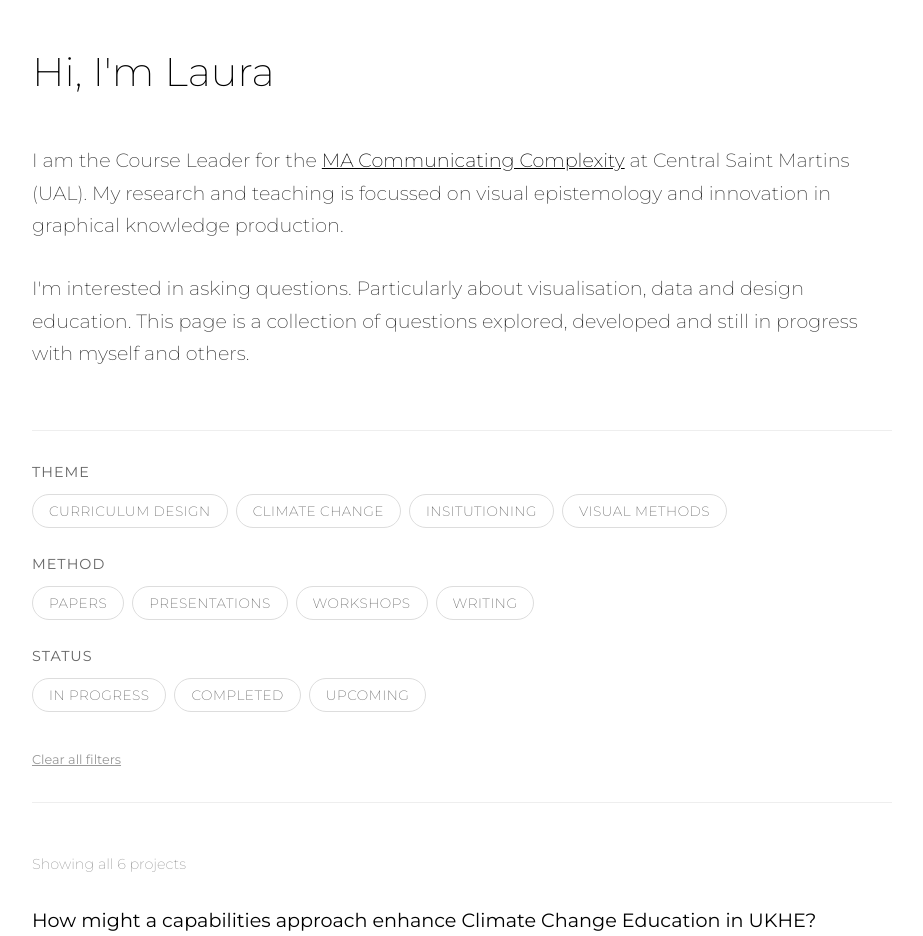
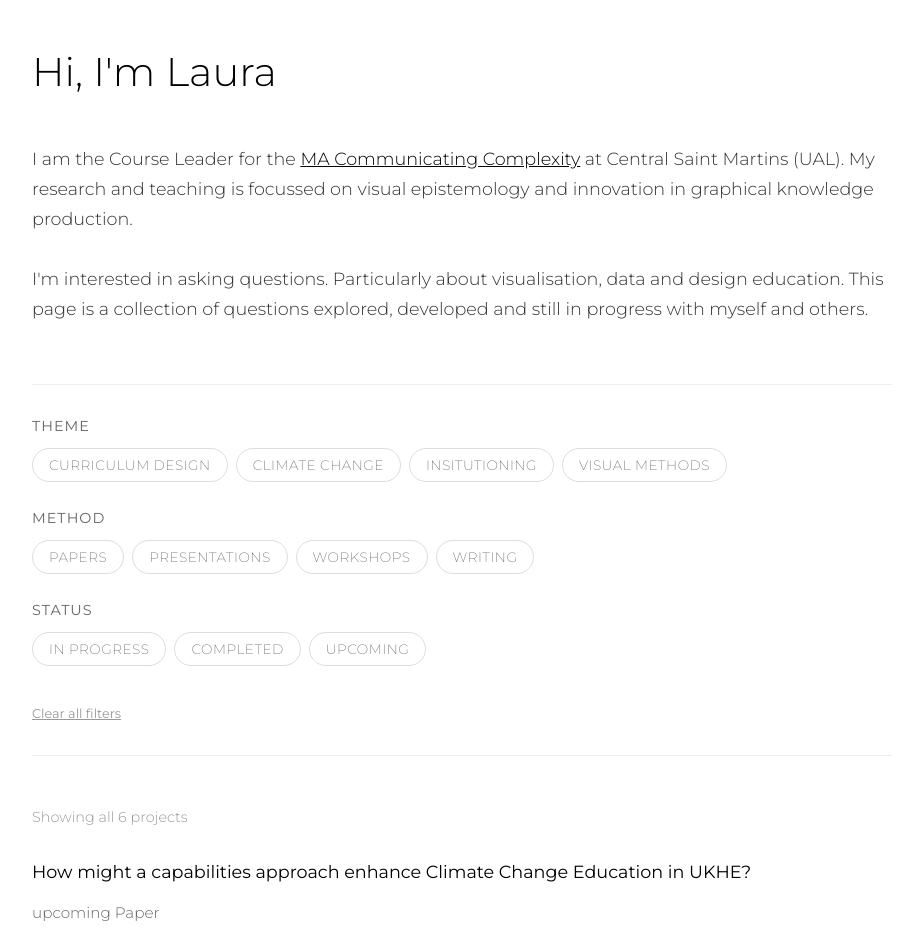
Before and after one commit to laurahelenknight/laurahknight-website, a plain HTML site: page index.html in a window 1280 px wide. Shown: the top 936 px of the page, without its empty margins (178-1101 px from the left). Drawn offline with Linux system fonts and the light colour scheme.

Commit message:
Update index.html

```diff
--- a/index.html
+++ b/index.html
@@ -29,7 +29,7 @@
 
         h1 {
             font-size: 2.5rem;
-            font-weight: 200;
+            font-weight: 300;
             margin-bottom: 40px;
             color: #000;
         }
@@ -39,8 +39,8 @@
         }
 
         .intro-section p {
-            font-size: 1.2rem;
-            font-weight: 200;
+            font-size: 1.1rem;
+            font-weight: 300;
             margin-bottom: 30px;
             line-height: 1.7;
         }
@@ -152,7 +152,7 @@
         }
 
         .project-title {
-            font-size: 1.2rem;
+            font-size: 1.1rem;
             font-weight: 400;
             margin-bottom: 15px;
             line-height: 1.5;
@@ -175,9 +175,9 @@
         }
 
         .project-meta {
-            font-size: 1rem;
+            font-size: 0.95rem;
             color: #666;
-            font-weight: 200;
+            font-weight: 300;
             margin-bottom: 12px;
         }
 
@@ -207,7 +207,7 @@
             color: #999;
             font-size: 0.9rem;
             margin-bottom: 30px;
-            font-weight: 200;
+            font-weight: 300;
         }
 
         @media (max-width: 768px) {
```
